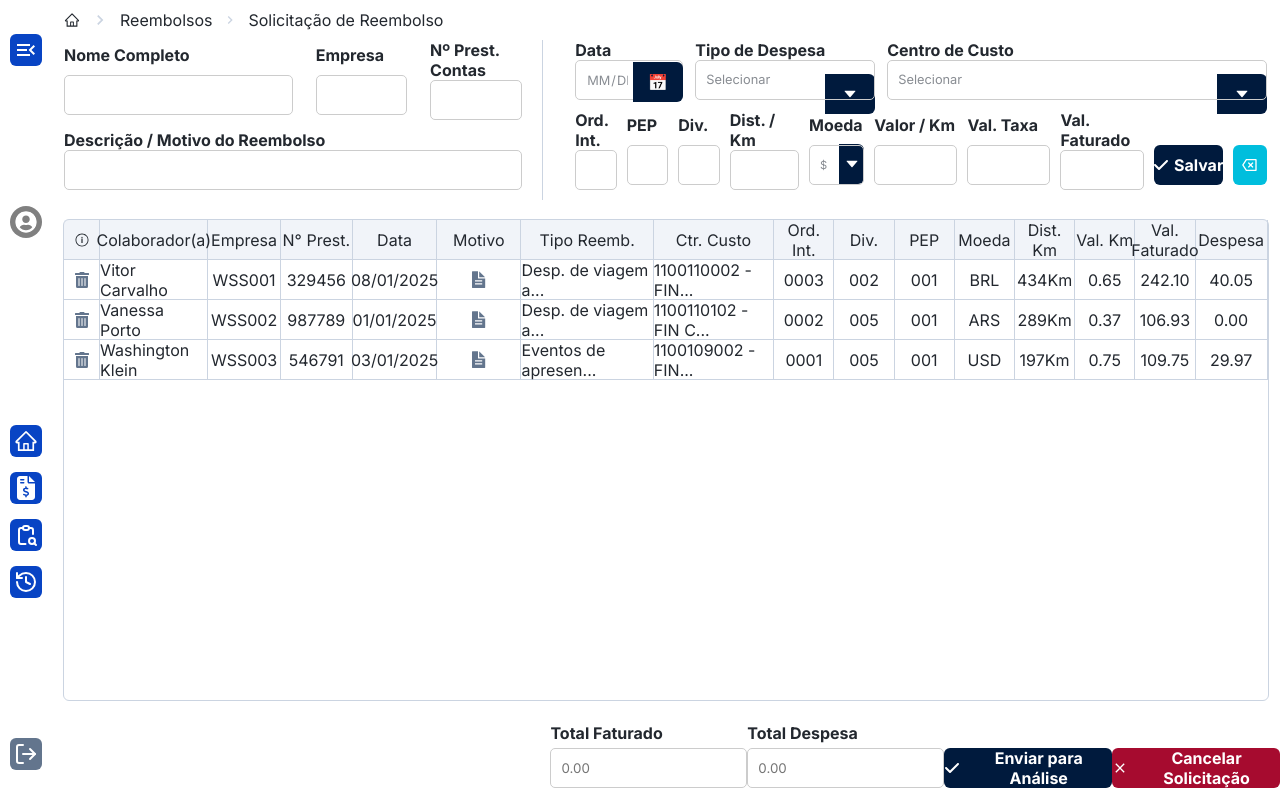
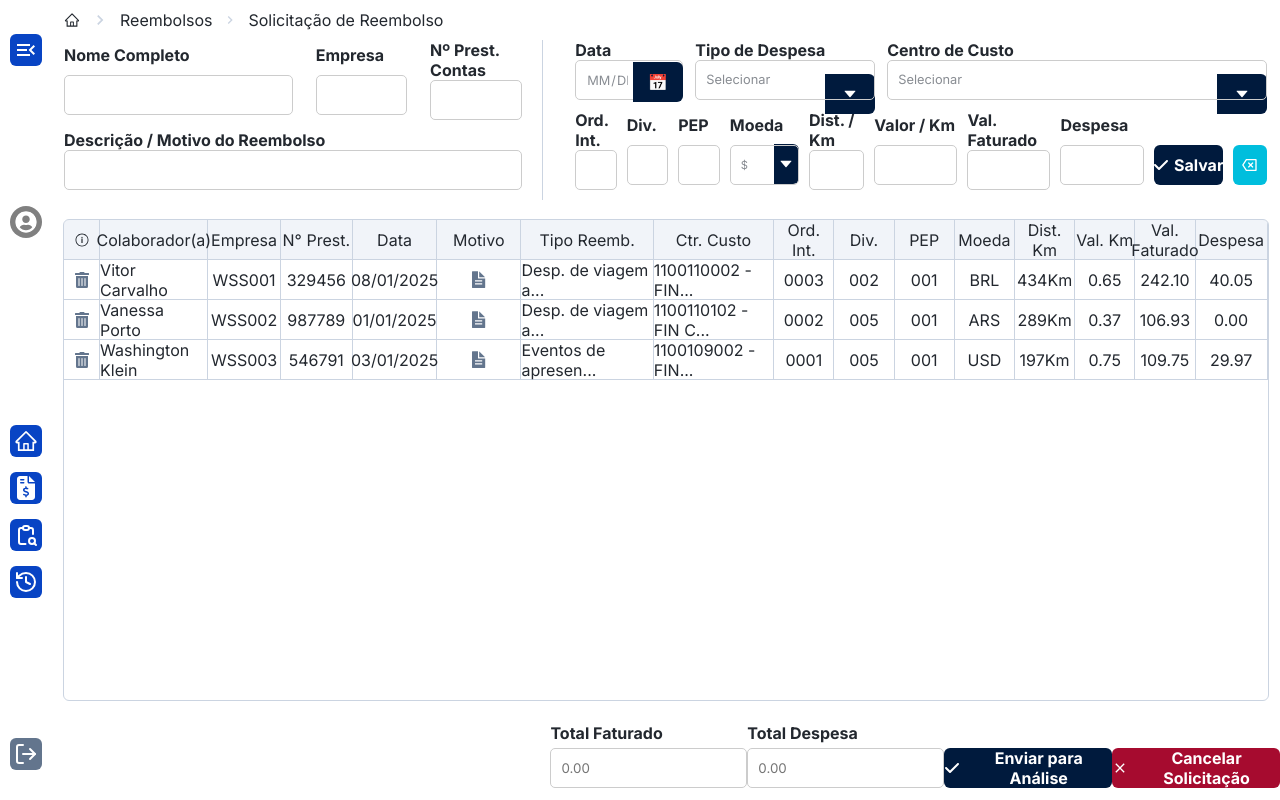
Before and after one commit to lucasgomesdacruz/sispar, a React (Vite) app: page /reembolso in a window 1280 px wide. Built offline with nearby package versions, Linux system fonts and the light colour scheme.

Commit message:
:sparkles: feat: adiciona colunas na tabela

```diff
--- a/src/components/Input/Input.jsx
+++ b/src/components/Input/Input.jsx
@@ -1,11 +1,11 @@
 import styles from "./Input.module.scss"
 
 // eslint-disable-next-line react/prop-types
-function Input({type = "", placeholder = "", label = "", id}) {
+function Input({type = "", placeholder = "", label = "",  id, value, onChange, name}) {
     return (
         <div className={styles.containerInput}>
             {label && <label htmlFor={id} className={styles.label}>{label}</label>}
-            <input type={type} id={id} placeholder={placeholder} className={styles.input} required />
+            <input type={type} id={id} placeholder={placeholder} className={styles.input} value={value} onChange={onChange} name={name} required/>
         </div>
     )
 }
--- a/src/pages/reembolso/Reembolso.jsx
+++ b/src/pages/reembolso/Reembolso.jsx
@@ -21,6 +21,62 @@ import { MdOutlineNavigateNext } from "react-icons/md";
 
 function Reembolso() {
     const [modalType, setModalType] = useState(null);
+
+    const [formData, setFormData] = useState({
+        nome: '',
+        empresa: '',
+        contas: '',
+        descricao: '',
+        data: '',
+        tipoDespesa: '',
+        centroCusto: '',
+        ordInt: '',
+        pep: '',
+        div: '',
+        km: '',
+        moeda: '',
+        valor: '',
+        taxa: '',
+        val: '',
+        despesa: ''
+    });
+
+    // Estado para armazenar a lista de tarefas
+    const [taskList, setTaskList] = useState([]);
+
+    console.log(taskList)
+
+    // Função para lidar com a alteração dos campos de input
+    const handleInputChange = (e) => {
+        const { name, value } = e.target;
+        setFormData(prevState => ({
+            ...prevState,
+            [name]: value
+        }));
+    };
+
+    // Função para salvar a tarefa e adicionar na lista
+    const handleSave = () => {
+        setTaskList([...taskList, formData]);
+        // Limpar os campos do formulário após salvar
+        setFormData({
+            nome: '',
+            empresa: '',
+            contas: '',
+            descricao: '',
+            data: '',
+            tipoDespesa: '',
+            centroCusto: '',
+            ordInt: '',
+            pep: '',
+            div: '',
+            km: '',
+            moeda: '',
+            valor: '',
+            val: '',
+            despesa: '',
+        });
+    };
 
     function handleCancelRequest() {
         setModalType("cancelRequest");
@@ -52,22 +108,23 @@ function Reembolso() {
                 <form className={styles.infoContainer}>
 
                     <section className={styles.form}>
-                        <Input type="text" label="Nome Completo" id="nome"/>
-                        <Input type="text" label="Empresa" id="empresa"/>
-                        <Input type="text" label="Nº Prest. Contas" id="contas"/>
-                        <Input type="text" label="Descrição / Motivo do Reembolso" id="descricao"/>
+
+                        <Input type="text" name="nome" label="Nome Completo" id="nome" value={formData.nome} onChange={handleInputChange}/>
+                        <Input type="text" name="empresa" label="Empresa" id="empresa" value={formData.empresa} onChange={handleInputChange}/>
+                        <Input type="text" name="contas" label="Nº Prest. Contas" id="contas" value={formData.contas} onChange={handleInputChange}/>
+                        <Input type="text" name="descricao" label="Descrição / Motivo do Reembolso" id="descricao" value={formData.descricao} onChange={handleInputChange}/>
                     </section>
                     {/* Pode criar uma div vazia para fazer uma barra vertical com css */}
                     <section className={styles.formDetails}>
 
                         <div className={styles.containerDate}>
                             <label htmlFor="date">Data</label>
-                            <input className={styles.input} type="date" id="data" placeholder="DD/MM/AAAA"/>
+                            <input className={styles.input} name="data" type="date" id="data" placeholder="DD/MM/AAAA" value={formData.data} onChange={handleInputChange}/>
                         </div>
 
                         <div className={styles.containerSelect}>
                             <label htmlFor="tipoDespesa">Tipo de Despesa</label>
-                            <select className={styles.select} name="tipoDespesa" id="tipoDespesa">
+                            <select className={styles.select} name="tipoDespesa" id="tipoDespesa" value={formData.tipoDespesa} onChange={handleInputChange}>
                                 <option value="">Selecionar</option>
                                 <option value="alimentacao">Alimentação</option>
                                 <option value="combustivel">Combustível</option>
@@ -83,7 +140,7 @@ function Reembolso() {
                         </div>
                         <div className={styles.containerSelect}>
                             <label htmlFor="centroCusto">Centro de Custo</label>
-                            <select className={styles.select} name="centroCusto" id="centroCusto">
+                            <select className={styles.select} name="centroCusto" id="centroCusto" value={formData.centroCusto} onChange={handleInputChange}>
                                 <option value="">Selecionar</option>
                                 <option value="controles-internos">1100109002 - FIN COTROLES INTERNOS MTZ</option>
                                 <option value="presidencia-financas">1100109002 FIM VICE-PRESIDENCIA FINANCAS MTZ</option>
@@ -96,14 +153,12 @@ function Reembolso() {
                         </div>
                         {/* <Input type="date" label="Controle de Custo" id="contas"/> */}
                         <div className={styles.rows}>
-                            <Input type="text" label="Ord. Int." id="descricao"/>
-                            <Input type="text" label="PEP" id="pep"/>
-                            <Input type="text" label="Div." id="div"/>
-                            <Input type="text" label="Dist. / Km" id="km"/>
-
+                            <Input type="text" name="ordInt" label="Ord. Int." id="ordInt" value={formData.ordInt} onChange={handleInputChange}/>
+                            <Input type="text" name="div" label="Div." id="div" value={formData.div} onChange={handleInputChange}/>
+                            <Input type="text" name="pep" label="PEP" id="pep" value={formData.pep} onChange={handleInputChange}/>
                             <div className={styles.containerSelectMoeda}>
                                 <label htmlFor="moeda">Moeda</label>
-                            <select className={styles.select} name="moeda" id="moeda">
+                                <select className={styles.select} name="moeda" id="moeda" value={formData.moeda} onChange={handleInputChange}>
                                     <option value="">$</option>
                                     <option value="real">REAL</option>
                                     <option value="dolar">DOLAR</option>
@@ -112,14 +167,15 @@ function Reembolso() {
                                 <div className={styles.icon}>
                                     <AiOutlineCaretDown />
                                 </div>
+                            </div>
+                            <Input type="text" name="km" label="Dist. / Km" id="km" value={formData.km} onChange={handleInputChange}/>
 
-                        </div>
-                            <Input type="text" label="Valor / Km" id="valor"/>
-                            <Input type="text" label="Val. Taxa" id="taxa"/>
-                            <Input type="text" label="Val. Faturado" id="val"/>
+                            <Input type="text" name="valor" label="Valor / Km" id="valor" value={formData.valor} onChange={handleInputChange}/>
+                            <Input type="text" name="val" label="Val. Faturado" id="val" value={formData.val} onChange={handleInputChange}/>
+                            <Input type="text" name="despesa" label="Despesa" id="despesa" value={formData.despesa} onChange={handleInputChange}/>
 
 
-                            <Button icon={<FaCheck />} text="Salvar" type="button" className={styles.save}/>
+                            <Button icon={<FaCheck />} text="Salvar" type="button" className={styles.save} onClick={handleSave}/>
 
                             <Button onClick={handleClear} icon={<RiDeleteBack2Line />} type="button" className={styles.delete}/>
                         </div>
@@ -202,23 +258,38 @@ function Reembolso() {
                                 <td>109.75</td>
                                 <td>29.97</td>
                             </tr>
+
+                            {taskList.map((task, index) => (
+                                <tr key={index} className={styles.containerTr}>
+                                    <td className={styles.clickHover} onClick={handleDelete}><FaTrashAlt /></td>
+                                    <td>{task.nome}</td>
+                                    <td>{task.empresa}</td>
+                                    <td>{task.contas}</td>
+                                    <td>{task.data}</td>
+                                    <td className={styles.motiveHover} onClick={handleMotive}><IoDocumentTextSharp /></td>
+                                    <td>{task.tipoDespesa}</td>
+                                    <td>{task.centroCusto}</td>
+                                    <td>{task.ordInt}</td>
+                                    <td>{task.pep}</td>
+                                    <td>{task.div}</td>
+                                    <td>{task.km}</td>
+                                    <td>{task.moeda}</td>
+                                    <td>{task.valor}</td>
+                                    <td>{task.val}</td>
+                                    <td>{task.despesa}</td>
+                                </tr>
+                            ))}
                         </tbody>
                     </table>
                 </div>
                 <section className={styles.containerFull}>
                     <div className={styles.containerGroups}>
-
                             <Input type="text" label="Total Faturado" id="faturado" placeholder="0.00"/>
                             <Input type="text" label="Total Despesa" id="despesa" placeholder="0.00"/>
 
-
                             <Button icon={<FaCheck />} text="Enviar para Análise" type="button" className={styles.send}/>
                             <Button onClick={handleCancelRequest} icon={<IoMdClose />} type="button" text="Cancelar Solicitação" className={styles.cancel}/>
-
                     </div>
-
-
-
                 </section>
 
             </main>
--- a/src/pages/reembolso/Reembolso.module.scss
+++ b/src/pages/reembolso/Reembolso.module.scss
@@ -301,6 +301,7 @@
             height: 60vh;
             border-radius: 5px;
             outline: 1px solid #CBD4E1;
+            overflow-x: scroll;
             // outline: 1px solid red;
 
 
```
Lines whose indentation alone changed are shown as unchanged.
